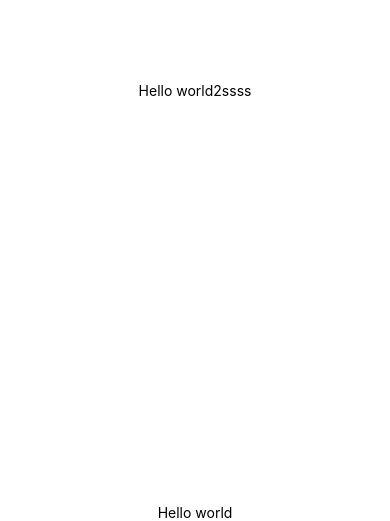
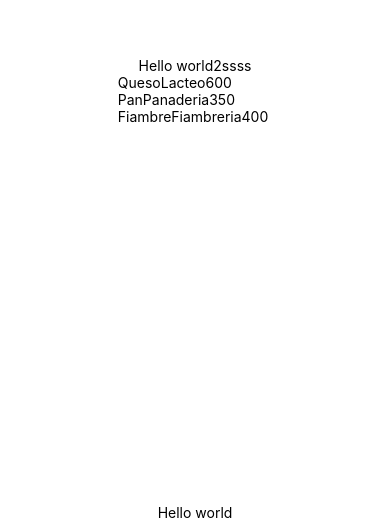
Before and after one commit to Proyecto-Timberli/Admin-Market-App, a React Native app: screen / in a window 390 px wide. Shown: the part 323-844 px from the top of the page. Built offline with nearby package versions, Linux system fonts and the light colour scheme.

Commit message:
Mini correccion

```diff
--- a/components/Menu-App.js
+++ b/components/Menu-App.js
@@ -1,10 +1,12 @@
-import { StatusBar } from 'expo-status-bar';
-import { StyleSheet, Text, View } from 'react-native';
+import { StatusBar } from "expo-status-bar";
+import { StyleSheet, Text, View } from "react-native";
+import Productos from "./Productos/Productos";
 
 export default function Prueba() {
   return (
     <View style={styles.container}>
       <Text>Hello world2ssss</Text>
+      <Productos />
       <StatusBar style="auto" />
     </View>
   );
@@ -13,8 +15,8 @@ export default function Prueba() {
 const styles = StyleSheet.create({
   container: {
     flex: 1,
-    backgroundColor: '#fff',
-    alignItems: 'center',
-    justifyContent: 'center',
+    backgroundColor: "#fff",
+    alignItems: "center",
+    justifyContent: "center",
   },
 });
--- a/components/Productos/Card-Producto.js
+++ b/components/Productos/Card-Producto.js
@@ -1,12 +1,12 @@
 import React from "react";
 import { StyleSheet, Text, View } from "react-native";
 
-const CardProducto = () => {
+const CardProducto = ({ nombre, categoria, precio }) => {
   return (
     <View style={estilo.lista}>
-      <Text style={estilo.texto}>Nombre</Text>
-      <Text style={estilo.texto}>Categoria</Text>
-      <Text style={estilo.texto}>Precio </Text>
+      <Text style={estilo.texto}>{nombre}</Text>
+      <Text style={estilo.texto}>{categoria}</Text>
+      <Text style={estilo.texto}>{precio} </Text>
     </View>
   );
 };
@@ -15,6 +15,7 @@ let estilo = StyleSheet.create({
   lista: {
     displey: "flex",
     flexDirection: "row",
+    width: "60%",
     justifyContent: "space-between",
   },
   texto: { color: "black" },
--- a/components/Productos/Productos.js
+++ b/components/Productos/Productos.js
@@ -3,11 +3,22 @@ import { View } from "react-native";
 import CardProducto from "./Card-Producto";
 
 const Productos = () => {
-  let numero = [0, 1, 2, 3];
+  let numero = [
+    { id: 1, nombre: "Queso", categoria: "Lacteo", precio: "600" },
+    { id: 2, nombre: "Pan", categoria: "Panaderia", precio: "350" },
+    { id: 3, nombre: "Fiambre", categoria: "Fiambreria", precio: "400" },
+  ];
   return (
     <View>
       {numero.map((e) => {
-        return <CardProducto key={e} />;
+        return (
+          <CardProducto
+            key={e.id}
+            nombre={e.nombre}
+            categoria={e.categoria}
+            precio={e.precio}
+          />
+        );
       })}
     </View>
   );
```
